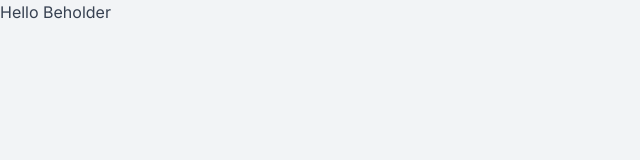
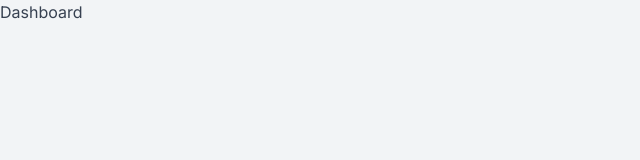
Before and after one commit to marcio8queiroz/beholder3.0, a React (Vite) app in the folder frontend/: page /dashboard in a window 1280 px wide. Shown: the top 160 px of the page, without its empty margins (0-640 px from the left). Built offline with nearby package versions, Linux system fonts and the light colour scheme.

Commit message:
estrutura e roteamento

```diff
--- a/frontend/index.html
+++ b/frontend/index.html
@@ -3,7 +3,7 @@
 
 <head>
   <meta name="viewport" content="width=device-width, initial-scale=1, shrink-to-fit=no">
-  <title>B3holder</title>
+  <title>Beholder</title>
   <link rel="icon" type="image/png" sizes="32x32" href="/img/favicon/favicon-32x32.png" />
   <link rel="icon" type="image/png" sizes="16x16" href="/img/favicon/favicon-16x16.png" />
   <meta name="theme-color" content="#ffffff" />
--- a/frontend/package.json
+++ b/frontend/package.json
@@ -11,7 +11,8 @@
   },
   "dependencies": {
     "react": "^19.1.1",
-    "react-dom": "^19.1.1"
+    "react-dom": "^19.1.1",
+    "react-router-dom": "^7.8.2"
   },
   "devDependencies": {
     "@eslint/js": "^9.33.0",
--- a/frontend/src/main.jsx
+++ b/frontend/src/main.jsx
@@ -1,9 +1,9 @@
 import { StrictMode } from 'react'
 import { createRoot } from 'react-dom/client'
-import App from './App.jsx'
+import Routes from "./routes";
 
 createRoot(document.getElementById('root')).render(
   <StrictMode>
-    <App />
+    <Routes />
   </StrictMode>,
 )
--- /dev/null
+++ b/frontend/src/pages/Dashboard/Dashboard.jsx
@@ -0,0 +1,10 @@
+
+function Dashboard() {
+  return(
+    <div>
+      Dashboard
+    </div>
+  )
+}
+
+export default Dashboard
--- a/frontend/src/App.jsx
+++ b/frontend/src/pages/Login.jsx
@@ -2,7 +2,7 @@
 function App() {
   return(
     <div>
-      Hello Beholder
+      Login
     </div>
   )
 }
--- /dev/null
+++ b/frontend/src/routes.jsx
@@ -0,0 +1,16 @@
+import {Route, Routes, BrowserRouter, Navigate } from "react-router-dom";
+import Login from "./pages/Login";
+import Dashboard from "./pages/Dashboard/Dashboard";
+
+function Router() {
+    return (
+        <BrowserRouter>
+            <Routes>
+                <Route path="/" element={<Login />} />
+                <Route path="/dashboard" element={<Dashboard />} />
+            </Routes>
+        </BrowserRouter>
+    )
+}
+
+export default Router;
```
Also changed, not shown: 1 other file (tests, documents, lock files or other folders).
